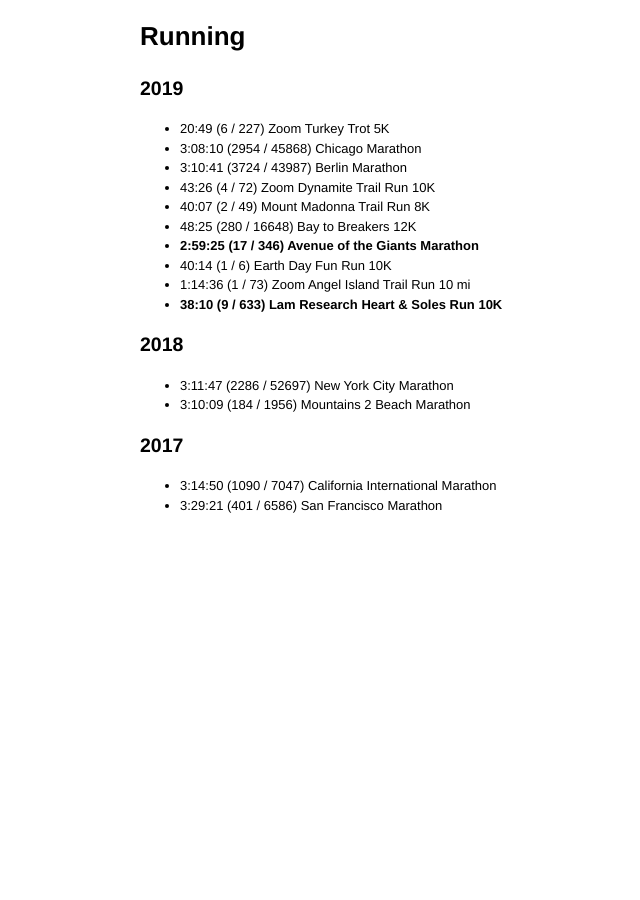
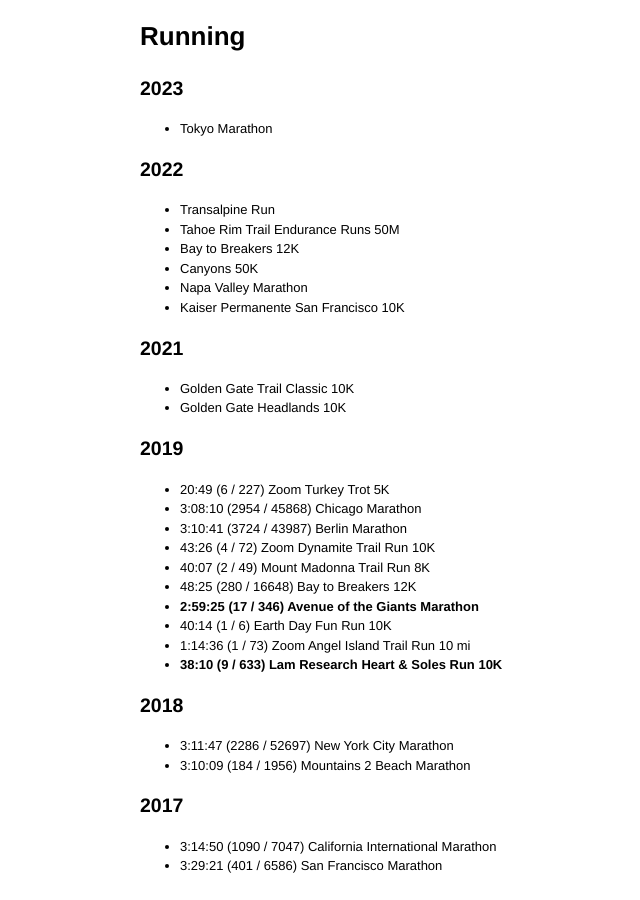
Before and after one commit to denis/denis.github.com, a Jekyll site: the page built from running.md, in a window 1280 px wide. Shown: the whole page, without its empty margins (100-740 px from the left). Built offline with Jekyll 4.4.1, drawn with Linux system fonts in a browser that asks for light colours; comment, search, counter and statistics services are not loaded.

Commit message:
Add more running races

```diff
--- a/running.md
+++ b/running.md
@@ -4,6 +4,24 @@
 ---
 
 # {{ page.title }}
+
+## 2023
+
+- Tokyo Marathon
+
+## 2022
+
+- Transalpine Run
+- Tahoe Rim Trail Endurance Runs 50M
+- Bay to Breakers 12K
+- Canyons 50K
+- Napa Valley Marathon
+- Kaiser Permanente San Francisco 10K
+
+## 2021
+
+- Golden Gate Trail Classic 10K
+- Golden Gate Headlands 10K
 
 ## 2019
 
```
